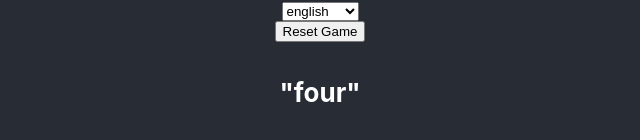
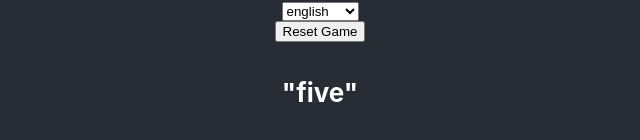
Before and after one commit to JoeFuentes-WebDev/Numbers, a React (Create React App) app: page / in a window 1280 px wide. Shown: the part 317-457 px from the top of the page, without its empty margins (320-960 px from the left). Built offline with nearby package versions, Linux system fonts and the light colour scheme.

Commit message:
randomize first number

```diff
--- a/src/Numbers.js
+++ b/src/Numbers.js
@@ -24,10 +24,10 @@ export const Numbers = () => {
     for (let i = 1; i <= count; i++) {
         numbers.push({ key: i, value: i })
     }
-    const randomNumber = count => {
-        return Math.ceil(Math.random() * count);
+    const randomNumber = items => {
+        return Math.ceil(Math.random() * items);
     }
-    const [challenge, setChallenge] = useState(4);
+    const [challenge, setChallenge] = useState(randomNumber(9));
     const [guessList, setGuessList] = useState(numbers);
     const [gameOver, setGameOver] = useState(false)
 
```
